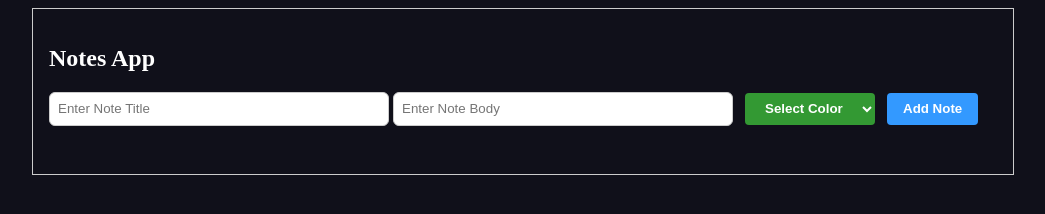
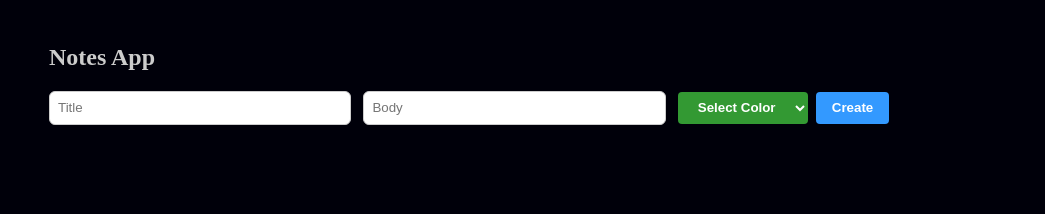
Before and after one commit to abphilip-resources/WB-Netlify-1, a plain HTML site: page index.html in a window 1280 px wide. Shown: the whole page, without its empty margins (117-1162 px from the left). Drawn offline with Linux system fonts and the light colour scheme.

Commit message:
programs

```diff
--- a/styles.css
+++ b/index.css
@@ -1,11 +1,7 @@
 #notes {
-	border: 1px solid #ccc;
 	padding: 16px;
 	max-width: 75%;
 	margin: auto;
-}
-h2 {
-	color: #fff;
 }
 .note {
 	margin-top: 16px;
@@ -16,31 +12,32 @@ h2 {
 	margin-bottom: 16px;
 }
 .text {
-	background: #ffccff;
+	background: #CCCCCC;
 	padding: 16px;
 	border-radius: 4px;
 	width: calc(100% - 250px);
 }
 input {
 	height: 32px;
-	border: 1px solid #ccc;
+	border: 1px solid #CCCCCC;
 	padding: 0 8px;
 	border-radius: 6px;
 	margin-bottom: 16px;
-	width: calc(50% - 152px);
+	margin-right: 8px;
+	width: 30%;
 }
 button, select {
 	height: 32px;
-	margin-left: 8px;
+	margin-right: 4px;
 	outline: none;
 	border: none;
 	border-radius: 4px;
 	font-weight: bold;
 	padding: 4px 16px;
-	color: #fff;
+	color: #FFFFFF;
 }
 .add {
-	background: #3399ff;
+	background: #3399FF;
 }
 .delete {
 	background: red;
@@ -49,5 +46,10 @@ button, select {
 	background: #339933;
 }
 body {
-	background: #10101A ;
+	background-color: #00000A;
+	background-image: radial-gradient(#2993AB89 0.6px, #00000A 0.6px);
+	background-size: 12px 12px;
 }
+h2 {
+	color: #CCCCCC;
+}
--- a/index.html
+++ b/index.html
@@ -3,26 +3,24 @@
 <head>
 	<meta charset="UTF-8">
 	<meta name="viewport" content="width=device-width, initial-scale=1.0">
-	<link rel="stylesheet" href="styles.css">
+	<link rel="stylesheet" href="index.css">
 	<title>Notes App</title>
 </head>
 <body>
 	<div id="notes">
 		<h2>Notes App</h2>
 		<div class="inputs">
-			<input type="text" id="title" placeholder="Enter Note Title">
-			<input type="text" id="body" placeholder="Enter Note Body">
+			<input type="text" id="title" placeholder="Title">
+			<input type="text" id="body" placeholder="Body">
 			<select id="colors">
 				<option>Select Color</option>
 				<option value="#F39C12">Orange</option>
-				<option value="#FF7043">Red</option>
 				<option value="#58D68D">Green</option>
 				<option value="#2196F3">Blue</option>
 			</select>
-			<button type="button" class="add">Add Note</button>
+			<button type="button" class="add">Create</button>
 		</div>
-		<div class="notesDiv">
-		</div>
+		<div class="notesDiv"></div>
 	</div>
 	<script src="index.js"></script>
 </body>
```
